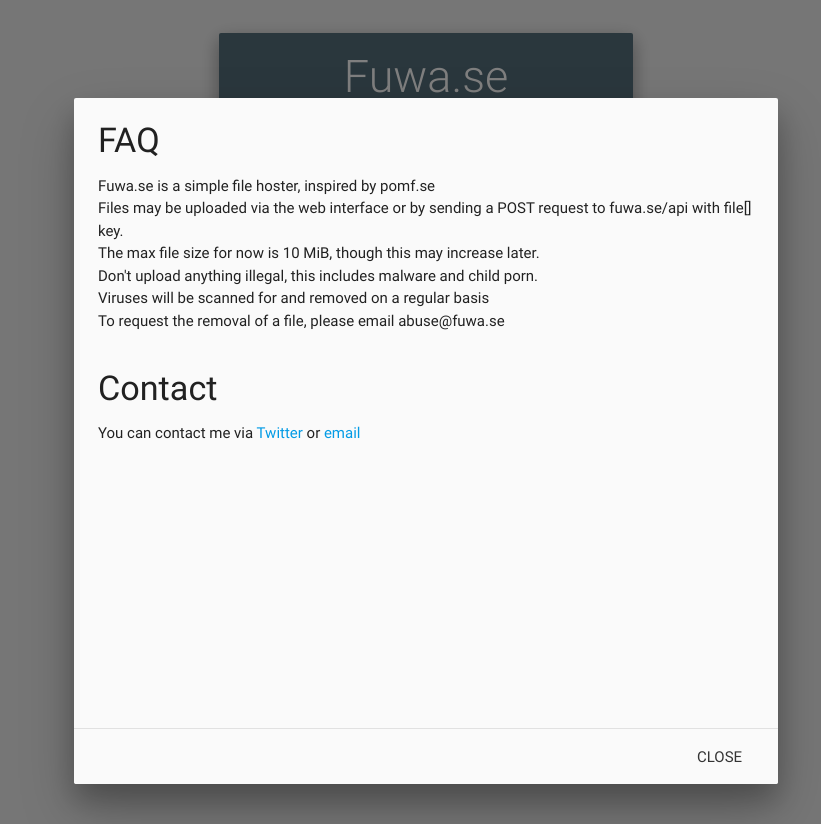
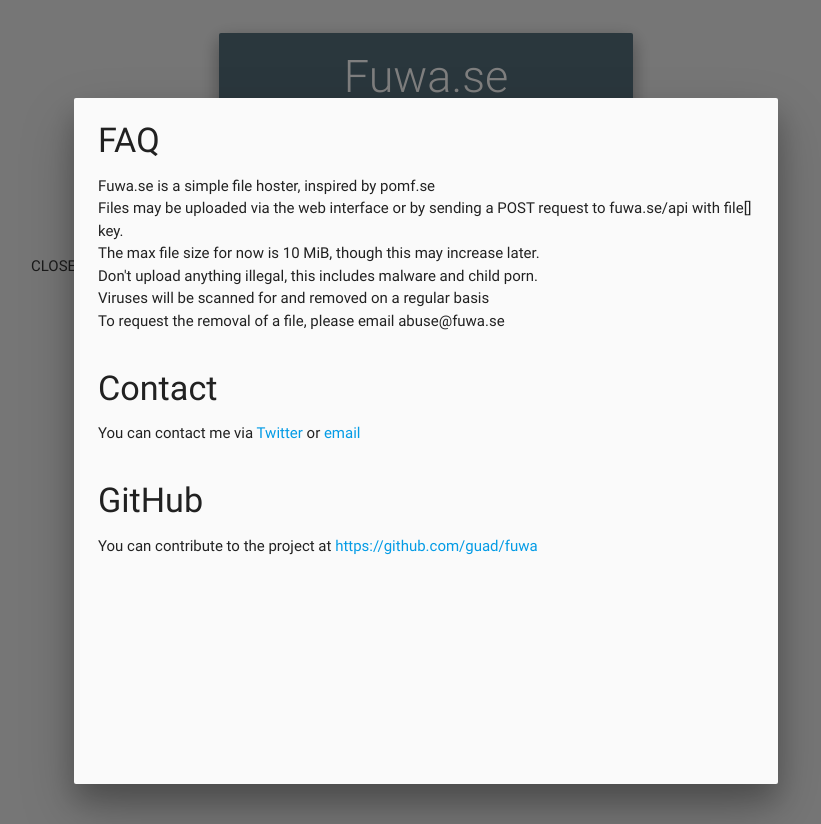
Before and after one commit to Guad/fuwa, a Flask app: page / in a window 1280 px wide, after a click on "ABOUT". Shown: the top 824 px of the page, without its empty margins (214-1035 px from the left). Run offline with Flask 2, Linux system fonts and the light colour scheme; parts of the project's set-up code (start-up, migrations or seed data) failed here and were passed over; some libraries are stand-ins or nearby versions.

Commit message:
Small About additions

```diff
--- a/templates/index.html
+++ b/templates/index.html
@@ -50,6 +50,10 @@
             <br/>
             <h4>Contact</h4>
             <p>You can contact me via <a href=https://twitter.com/IdleActivities>Twitter</a> or <a href=mailto:luminarys@fuwa.se>email</a></p>
+            <br/>
+            <h4>GitHub</h4>
+            <p>You can contribute to the project at <a href="https://github.com/Guad/fuwa">https://github.com/guad/fuwa</a>
+            </div>
       </div>
       <div class="modal-footer">
         <a href="#!" class="modal-action modal-close waves-effect waves-green btn-flat ">Close</a>
@@ -82,6 +86,9 @@
             <br/>
             <h4>Contact</h4>
             <p>You can contact me via <a href=https://twitter.com/IdleActivities>Twitter</a> or <a href=mailto:luminarys@fuwa.se>email</a></p>
+            <br/>
+            <h4>GitHub</h4>
+            <p>You can contribute to the project at <a href="https://github.com/Guad/fuwa">https://github.com/guad/fuwa</a>
             </div>
           </div>
         </div>
```
